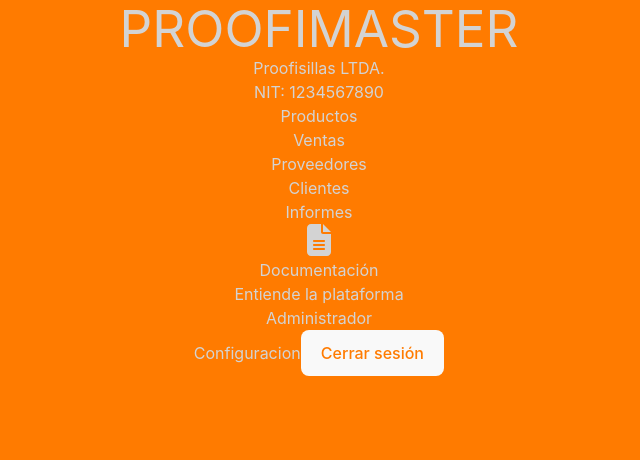
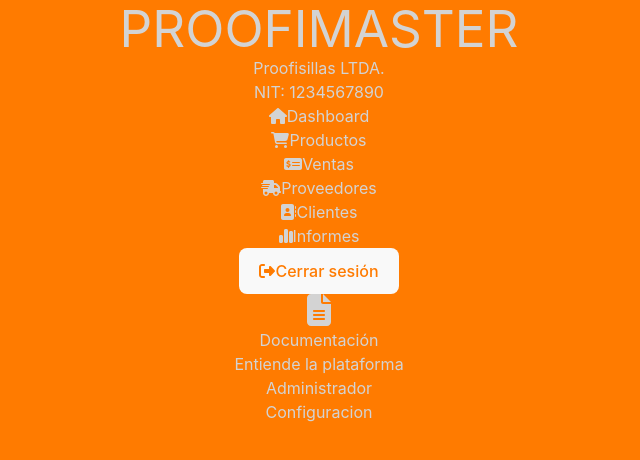
Before and after one commit to JhonLayton21/proofimaster, a React (Vite) app: page /ventas in a window 1280 px wide. Shown: the top 460 px of the page, without its empty margins (321-961 px from the left). Built offline with nearby package versions, Linux system fonts and the light colour scheme.

Commit message:
diseño menu lateral

```diff
--- a/src/componentes/MenuLateral.jsx
+++ b/src/componentes/MenuLateral.jsx
@@ -1,42 +1,59 @@
 import React from 'react';
 import { Link } from 'react-router-dom';
+import appFirebase from '../credenciales';
+import { getAuth, signOut } from 'firebase/auth';
+import { FontAwesomeIcon } from '@fortawesome/react-fontawesome';
+import { faAddressBook, faCar, faCartShopping, faChartSimple, faHouse, faMoneyCheckDollar, faRightFromBracket, faTruckFast, faUser, faUsers } from '@fortawesome/free-solid-svg-icons';
+
+const auth = getAuth(appFirebase);
 
 const MenuLateral = () => {
-
     return (
         <>
             {/* MENU LATERAL */}
-            <div className="flex items-center justify-center p-8 hidden md:block min-w-[320px] max-w-full">
-                <div className="flex flex-col space-y-2">
+            <div className="flex items-center justify-center p-8 hidden md:block min-w-[320px] max-w-full h-full">
+                <div className="flex flex-col space-y-2 h-full">
                     <div className="border-b border-solid">
-                        <h1 className="text-left text-slate-100 md:text-xl lg:text-2xl xl:text-3xl 2xl:text-4xl pb-6 font-bold whitespace-nowrap overflow-hidden">  <Link to="/">PROOFIMASTER</Link> </h1>
+                        <h1 className="text-left text-slate-100 md:text-xl lg:text-2xl xl:text-3xl 2xl:text-4xl pb-6 font-bold whitespace-nowrap overflow-hidden">
+                            <Link to="/">PROOFIMASTER</Link>
+                        </h1>
                         <h2 className="text-left text-[#242424] font-semibold text-xl pb-2">Proofisillas LTDA.</h2>
                         <h3 className="text-left text-[#242424] font-semibold text-xl pb-6">NIT: 1234567890</h3>
                     </div>
-                    <div className="flex justify-center items-center">
+                    <div className="flex justify-center items-center flex-grow">
                         <ul className="list-none">
-                            <li className="text-center text-slate-100 hover:text-orange-800 font-semibold text-2xl m-10">
+                            <li className="text-left text-slate-100 hover:text-orange-800 font-semibold text-2xl m-10">
+                                <FontAwesomeIcon icon={faHouse} className="fa-1x mx-2" />
+                                <Link to="/">Dashboard</Link>
+                            </li>
+                            <li className="text-left text-slate-100 hover:text-orange-800 font-semibold text-2xl m-10">
+                                <FontAwesomeIcon icon={faCartShopping} className="fa-1x mx-2" />
                                 <Link to="/productos">Productos</Link>
                             </li>
-                            <li className="text-center text-slate-100 hover:text-orange-800 font-semibold text-2xl m-10">
+                            <li className="text-left text-slate-100 hover:text-orange-800 font-semibold text-2xl m-10">
+                                <FontAwesomeIcon icon={faMoneyCheckDollar} className="fa-1x mx-2" />
                                 <Link to="/ventas">Ventas</Link>
                             </li>
-                            <li className="text-center text-slate-100 hover:text-orange-800 font-semibold text-2xl m-10">
+                            <li className="text-left text-slate-100 hover:text-orange-800 font-semibold text-2xl m-10">
+                                <FontAwesomeIcon icon={faTruckFast} className="fa-1x mx-2" />
                                 <Link to="/proveedores">Proveedores</Link>
                             </li>
-                            <li className="text-center text-slate-100 hover:text-orange-800 font-semibold text-2xl m-10">
+                            <li className="text-left text-slate-100 hover:text-orange-800 font-semibold text-2xl m-10">
+                                <FontAwesomeIcon icon={faAddressBook} className="fa-1x mx-2" />
                                 <Link to="/clientes">Clientes</Link>
                             </li>
-                            <li className="text-center text-slate-100 hover:text-orange-800 font-semibold text-2xl m-10">
+                            <li className="text-left text-slate-100 hover:text-orange-800 font-semibold text-2xl m-10">
+                                <FontAwesomeIcon icon={faChartSimple} className="fa-1x mx-2" />
                                 <Link to="/informes">Informes</Link>
                             </li>
                         </ul>
                     </div>
-                    <div className="border-t border-solid ">
-
+                    <div className="border-t border-solid mt-auto">
+                        <button className="btn btn-primary my-4 font-semibold" onClick={() => signOut(auth)}>
+                            <FontAwesomeIcon icon={faRightFromBracket} className="fa-1x mx-2" />
+                            Cerrar sesión
+                        </button>
                     </div>
-
-
                 </div>
             </div>
         </>
--- a/src/componentes/MenuPrincipal.jsx
+++ b/src/componentes/MenuPrincipal.jsx
@@ -25,9 +25,7 @@ const MenuPrincipal = ({ correoUsuario, showTablaProductos, showTablaClientes })
                         <p className="text-xl font-medium text-[#757575] text-right">Administrador</p>
 
                         <Link to="/configuracion">Configuracion</Link>
-                        <button className="btn btn-primary" onClick={() => signOut(auth)}>
-                            Cerrar sesión
-                        </button>
+
                     </div>
                 </div>
                 {showTablaProductos && <TablaProductos />}
```
